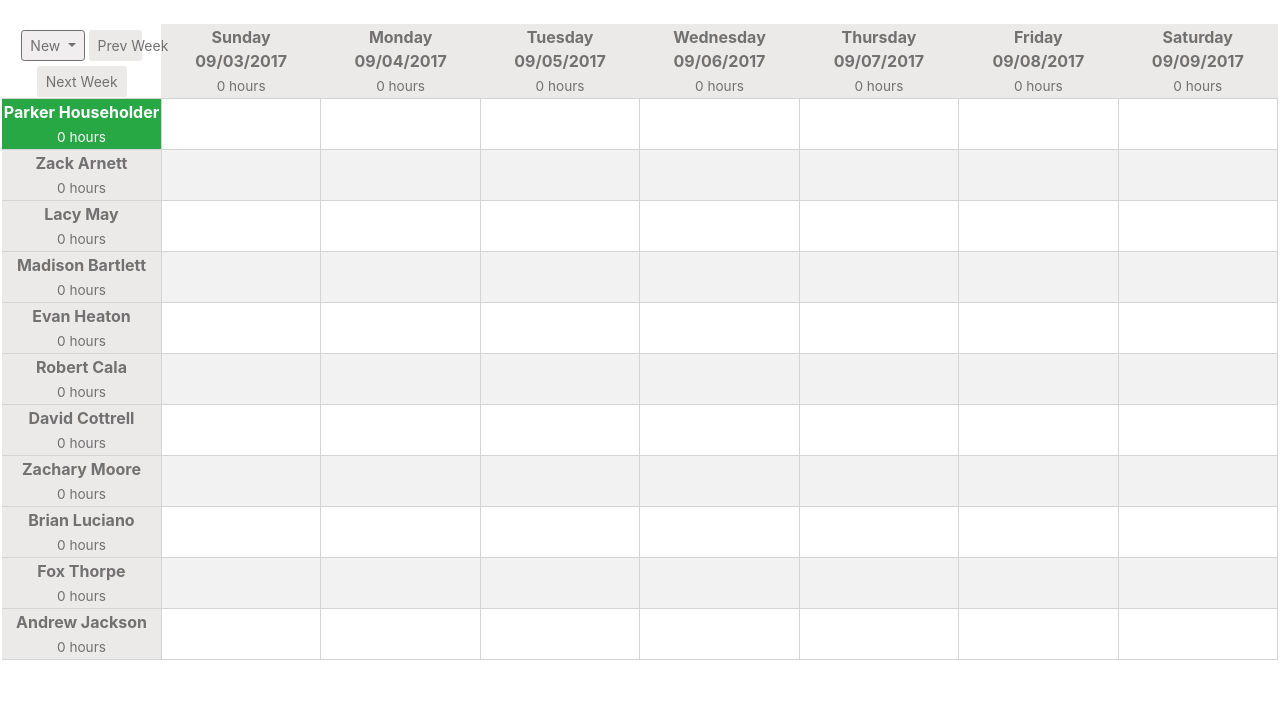
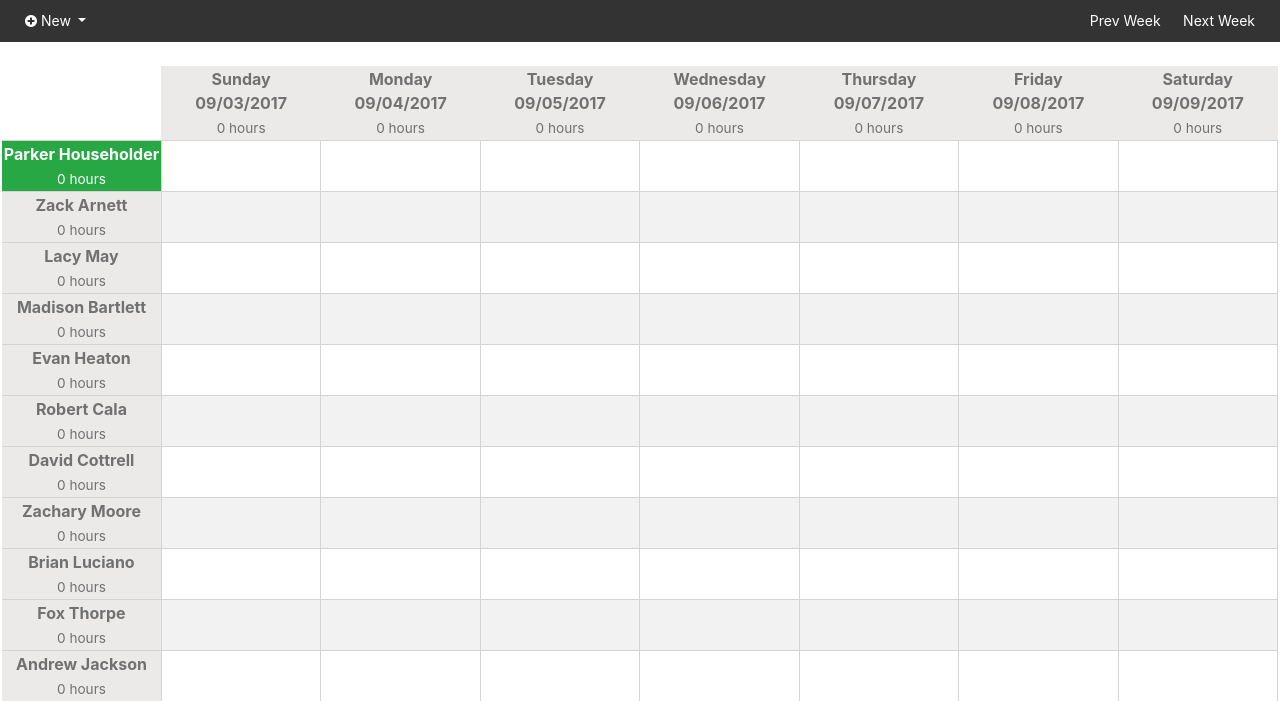
Before and after one commit to ParkerH96/wt_scheduler, a PHP site: page /home.php in a window 1280 px wide. Shown: the part 70-771 px from the top of the page. Run offline with PHP 8.4, Linux system fonts and the light colour scheme; a user stored in the database is signed in; data comes from the database, SQL or seed files in the repository; lists and menus that the app fills with data are empty; some libraries are stand-ins or nearby versions.

Commit message:
Control bar addition

```diff
--- a/css/main.css
+++ b/css/main.css
@@ -126,28 +126,24 @@ td a.add-item i {
   height: 3rem;
   line-height: 3rem;
 }
-.control.button {
+a.control.button {
   text-decoration: none;
-  color: #717171;
-  background-color: #ece9e9;
-}
-.new-button {
-  text-decoration: none;
-  color: #717171;
-  background-color: #f0eeee;
-  border-width: 1px;
-  border-style: solid;
-  border-color: #717171;
+  color: white;
+  background-color: #333;
 }
 .dropdown.new {
-      padding-bottom: 5px;
+  padding-bottom: 5px;
+  margin-top: 5px;
+  padding-left: 1rem;
 }
-.btn-primary.active, .btn-primary:hover, .btn-primary.focus, .btn-primary:focus, .btn-primary:active, .show>.btn-primary.dropdown-toggle {
+a.control.button.active, a.control.button:hover, a.control.button.focus, a.control.button:focus, a.control.button:active, a.control.button.show>.dropdown-toggle {
   text-decoration: none;
-  color: #717171;
-  background-color: #ece9e9;
+  color: white;
+  background-color: #333;
   box-shadow: none;
-  border-color: #ece9e9;
+  border-color: #333;
+  outline: none 0;
+  cursor: pointer;
 }
 .dropdown-menu.show {
   background-color: #ece9e9;
@@ -167,3 +163,13 @@ td a.add-item i {
 .dropdown-menu.show li {
   padding: .5rem 0;
 }
+.control-bar {
+  background-color: #333;
+  height: 42px;
+}
+.control-bar form {
+    display:inline;
+    float:right;
+    margin-top: 5px;
+    padding-right: 1rem;
+}
--- a/home.php
+++ b/home.php
@@ -2,6 +2,23 @@
 <html>
   <head>
     <?php include 'session.php'; ?>
+    <?php
+          if(isset($_GET['week'])) {
+            $week = (int) $_GET['week'];
+          }
+          else {
+
+            $week = (int) date('w');
+          }
+                /* "next week" control */
+          $next_week_link = '<a type="button" class="btn btn-default btn-sm control button" href="?week='.($week + 1).'">Next Week</a>';
+
+          /* "previous week" control */
+          $previous_week_link = '<a type="button" class="btn btn-default btn-sm control button" href="?week='.($week - 1).'" class="control button">Prev Week</a>';
+
+          /* bringing the controls together */
+          $controls = '<form class="week-control-form" method="get">'.$previous_week_link.'     '.$next_week_link.' </form>';
+       ?>
     <meta charset="utf-8">
     <title>WT Scheduler</title>
 
@@ -38,23 +55,20 @@
   </head>
   <body>
     <div id="scheduler">
-    <?php
-          if(isset($_GET['week'])) {
-            $week = (int) $_GET['week'];
-          }
-          else {
+      <div class="control-bar">
+        <?php if($admin_tag == 1) { ?>
+        <div class="dropdown new" style="display:inline-block">
+          <a class="btn btn-default dropdown-toggle control button btn-sm" type="button" data-toggle="dropdown"><i class="fa fa-plus-circle" aria-hidden="true"></i>&nbsp;New
+          <span class="caret"></span></a>
+          <ul class="dropdown-menu">
+            <li><a href="#">Employee</a></li>
+            <li><a href="#" data-toggle="modal" data-target="#AddShift">Shift</a></li>
+          </ul>
+        </div>
+            <?php } ?>
+        <?php echo $controls; ?>
+      </div>
 
-            $week = (int) date('w');
-          }
-                /* "next week" control */
-          $next_week_link = '<a type="button" class="btn btn-default btn-sm control button" href="?week='.($week + 1).'">Next Week</a>';
-
-          /* "previous week" control */
-          $previous_week_link = '<a type="button" style="width:34%" class="btn btn-default btn-sm control button" href="?week='.($week - 1).'" class="control button">Prev Week</a>';
-
-          /* bringing the controls together */
-          $controls = '<form style="display:inline" class="week-control-form" method="get">'.$previous_week_link.'     '.$next_week_link.' </form>';
-       ?>
        <br>
       <div class="container-fluid schedule-view" style="padding-left: 2px; padding-right: 2px;">
         <?php
@@ -67,19 +81,7 @@
         ?>
         <table style="width: 100%;" class="schedule-table">
           <tr class="week-days">
-            <th style="background-color: white; vertical-align: bottom;">
-              <?php if($admin_tag == 1) { ?>
-              <div class="dropdown new" style="display:inline-block">
-                <button class="btn btn-default dropdown-toggle new-button btn-sm" type="button" data-toggle="dropdown">New
-                <span class="caret"></span></button>
-                <ul class="dropdown-menu">
-                  <li><a href="#">Employee</a></li>
-                  <li><a href="#" data-toggle="modal" data-target="#AddShift">Shift</a></li>
-                </ul>
-              </div>
-                  <?php } ?>
-              <?php echo $controls; ?>
-            </th>
+            <th style="background-color: white; vertical-align: bottom;"></th>
 
             <th id="sunday-header">Sunday<br /> <?php echo date('m/d/Y', strtotime('-'.($dayofweek+ (7*($weekofmonth-$week))).' days')); ?></th>
 
```
